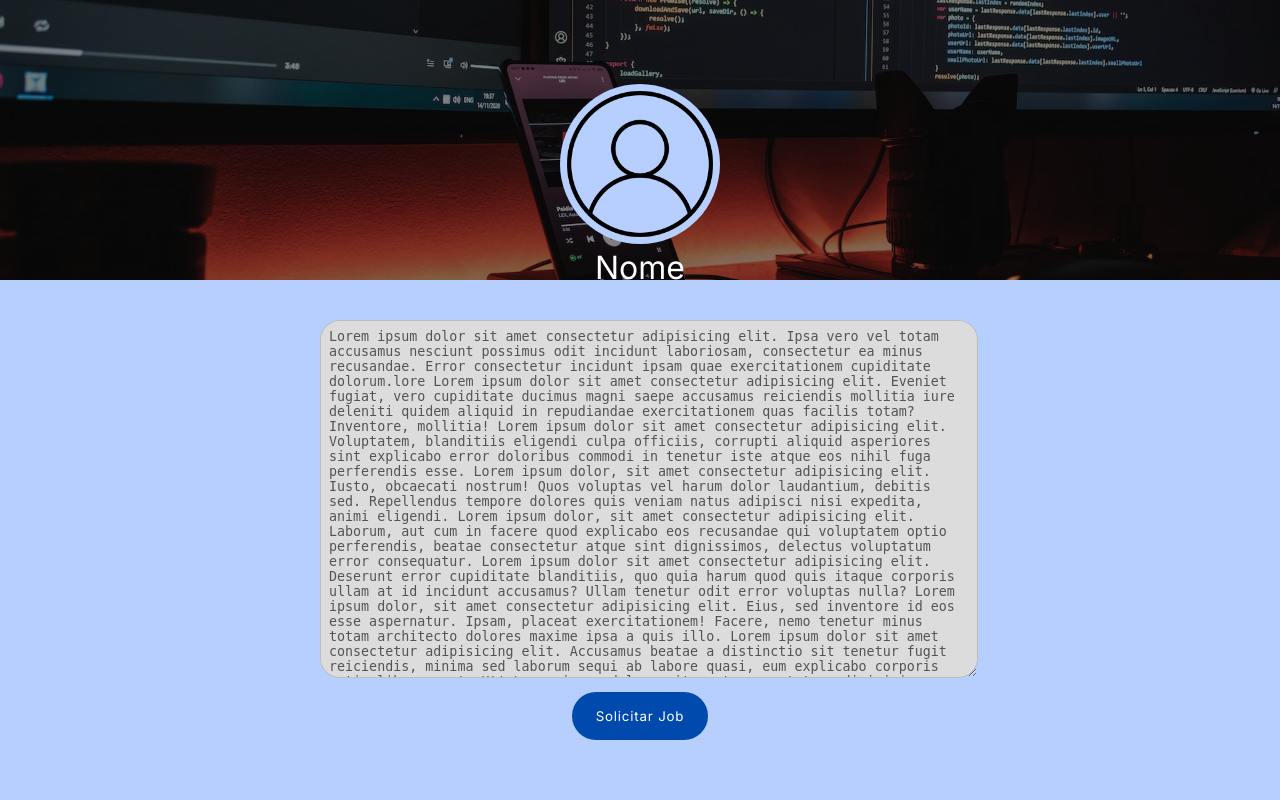
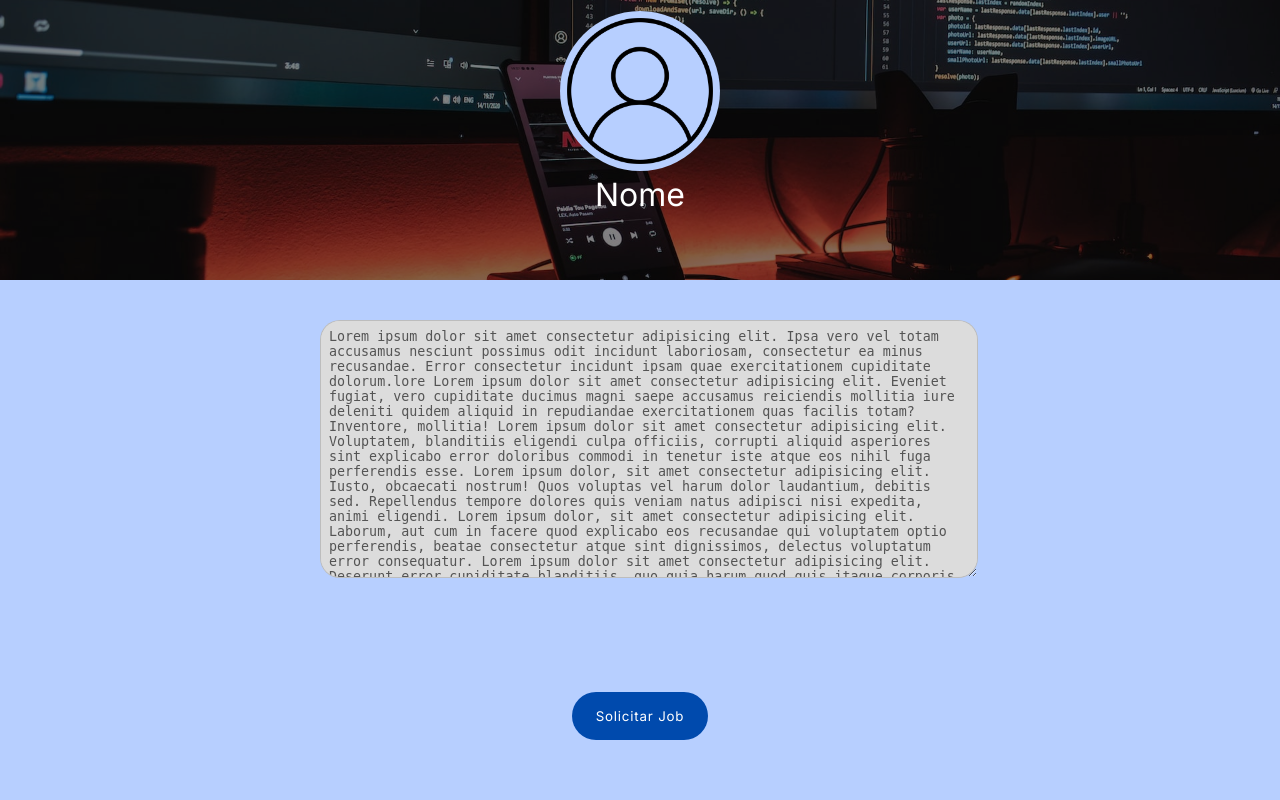
Before and after one commit to JPabloVM/GetJobs, a PHP site: page /Perfil.html in a window 1280 px wide. Run offline with PHP 8.4, Linux system fonts and the light colour scheme.

Commit message:
Melhoria da responvididade da tela perfil

```diff
--- a/Perfil.html
+++ b/Perfil.html
@@ -29,7 +29,6 @@
         </div>
         <div class="solicitar-job">
             <button type="submit">Solicitar Job</button>
-
         </div>
 
     </div>
--- a/css/perfil.css
+++ b/css/perfil.css
@@ -15,11 +15,11 @@
 
 body {
     background-color: var(--color-primary);
-    overflow-y: hidden;
 }
 
 header {
     width: 100%;
+    min-height: 145px;
     height: 35vh;
     background-color: #212121;
     display: flex;
@@ -43,12 +43,15 @@ header {
 
 
 .perfil {
-    width: 10rem;
-    height: 10rem;
+    min-width: 90px;
+    width: 20vh;
+    min-height: 90px;
+    height: 20vh;
+    border-radius: 10rem;
+    top: 4%;
     background-color: var(--color-primary);
-    border-radius: 10rem;
-    top: 30%;
     position: absolute;
+
 }
 
 .perfil img {
@@ -62,10 +65,12 @@ header {
     color: white;
     font-family: var(--font-primary);
     font-weight: 400;
+    font-size: 2rem;
 }
 
 .descricao {
     width: 100%;
+    min-height: 200px;
     height: 50vh;
     position: relative;
 
@@ -78,16 +83,13 @@ header {
     border-radius: 20px;
     padding: .5rem;
     width: 50%;
-    height: 340px;
-    max-width: 50%;
-    max-height: 340px;
-    min-width: 50%;
-    min-height: 340px;
+    height: 30vh;
     background-color: #DCDCDC;
 }
 
 .solicitar-job {
     width: 100%;
+    min-height: 61px;
     height: 15vh;
     position: relative;
     display: flex;
```
